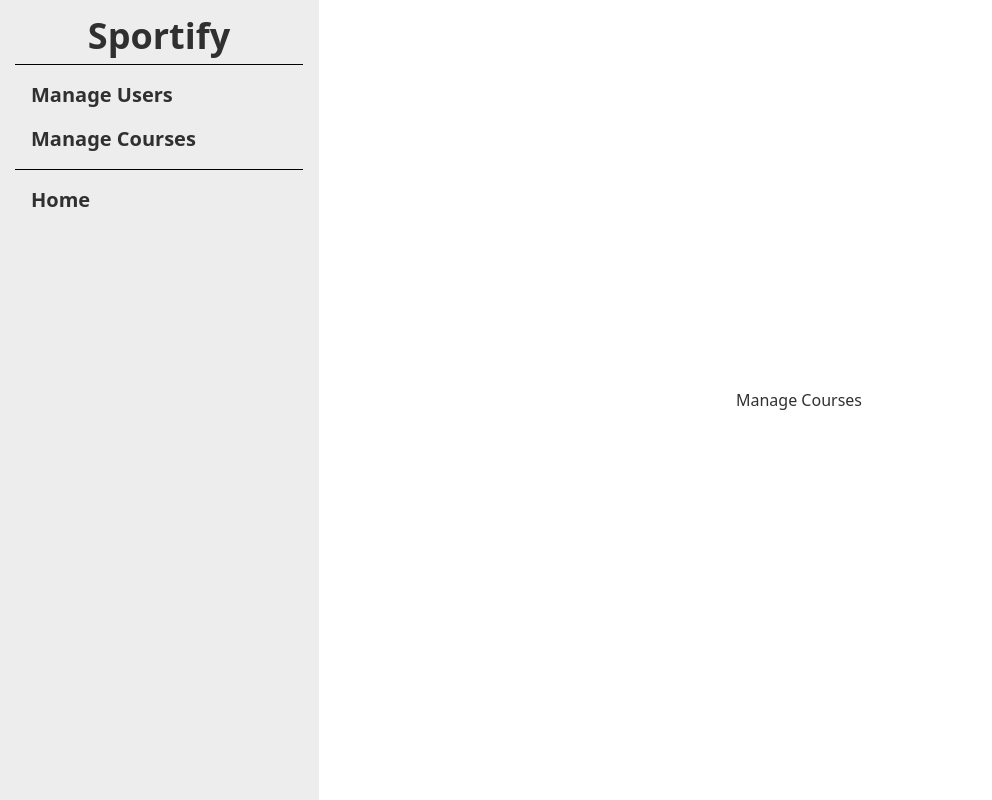
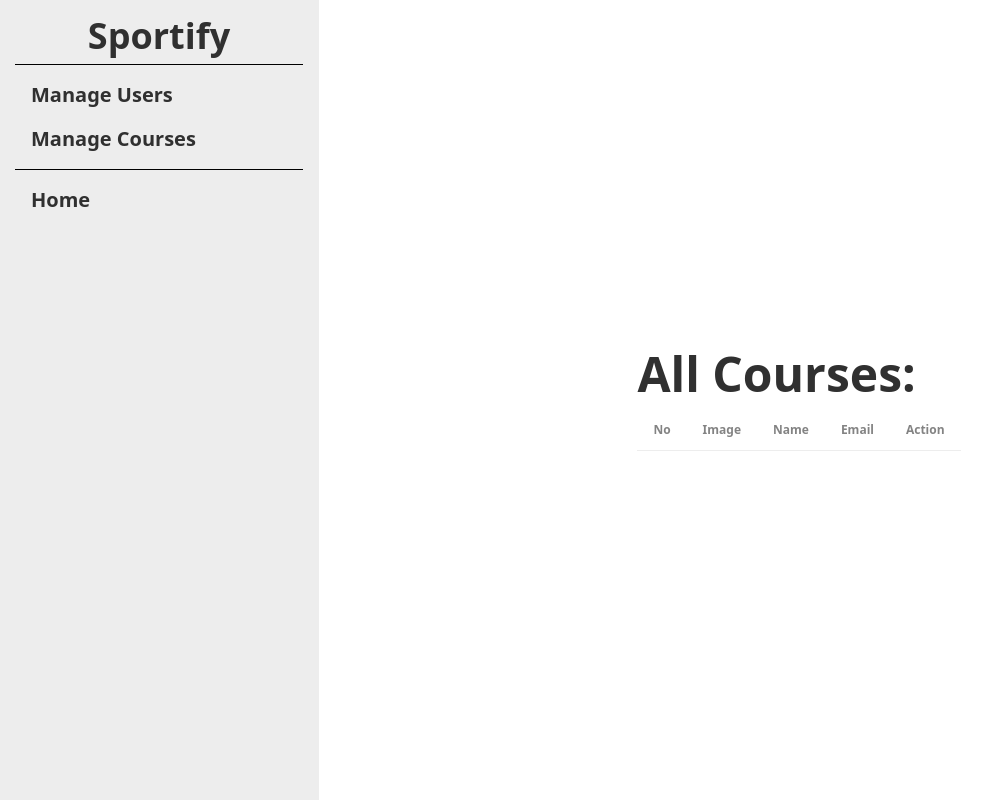
Before and after one commit to AbuBokorprog/sportify-client-side, a React (Vite) app: page /dashboard/manageCourses in a window 1280 px wide. Shown: the whole page, without its empty margins (1-993 px from the left). Built offline with nearby package versions, Linux system fonts and the light colour scheme; no server answers.

Commit message:
All Courses

```diff
--- /dev/null
+++ b/src/Compound/Admin/ManageCourses/Courses.jsx
@@ -0,0 +1,16 @@
+import React from "react";
+
+const Courses = () => {
+  return (
+    <>
+      <tr>
+        <th>1</th>
+        <td>Cy Ganderton</td>
+        <td>Quality Control Specialist</td>
+        <td>Blue</td>
+      </tr>
+    </>
+  );
+};
+
+export default Courses;
--- a/src/Compound/Admin/ManageCourses/ManageCourses.jsx
+++ b/src/Compound/Admin/ManageCourses/ManageCourses.jsx
@@ -2,8 +2,27 @@ import React from "react";
 
 const ManageCourses = () => {
   return (
-    <div>
-      <p>Manage Courses</p>
+    <div className="my-auto mx-auto">
+      <div className="overflow-x-auto">
+        <div>
+          <h2 className="text-2xl lg:text-5xl font-semibold mb-3">
+            All Courses:
+          </h2>
+        </div>
+        <table className="table">
+          {/* head */}
+          <thead>
+            <tr>
+              <th>No</th>
+              <th>Image</th>
+              <th>Name</th>
+              <th>Email</th>
+              <th>Action</th>
+            </tr>
+          </thead>
+          <tbody>{/* row 1 */}</tbody>
+        </table>
+      </div>
     </div>
   );
 };
--- a/src/Layout/Dashboard/Dashboard.jsx
+++ b/src/Layout/Dashboard/Dashboard.jsx
@@ -37,7 +37,7 @@ const Dashboard = () => {
                 </li>
                 <li>
                   <Link
-                    to="/manageCourses"
+                    to="manageCourses"
                     className="text-xl hover:bg-secondary text-center font-semibold"
                   >
                     Manage Courses
@@ -79,7 +79,10 @@ const Dashboard = () => {
             <hr className="border-black my-2" />
 
             <li>
-              <Link className="text-xl hover:bg-secondary text-center font-semibold">
+              <Link
+                to="/"
+                className="text-xl hover:bg-secondary text-center font-semibold"
+              >
                 Home
               </Link>
             </li>
```
